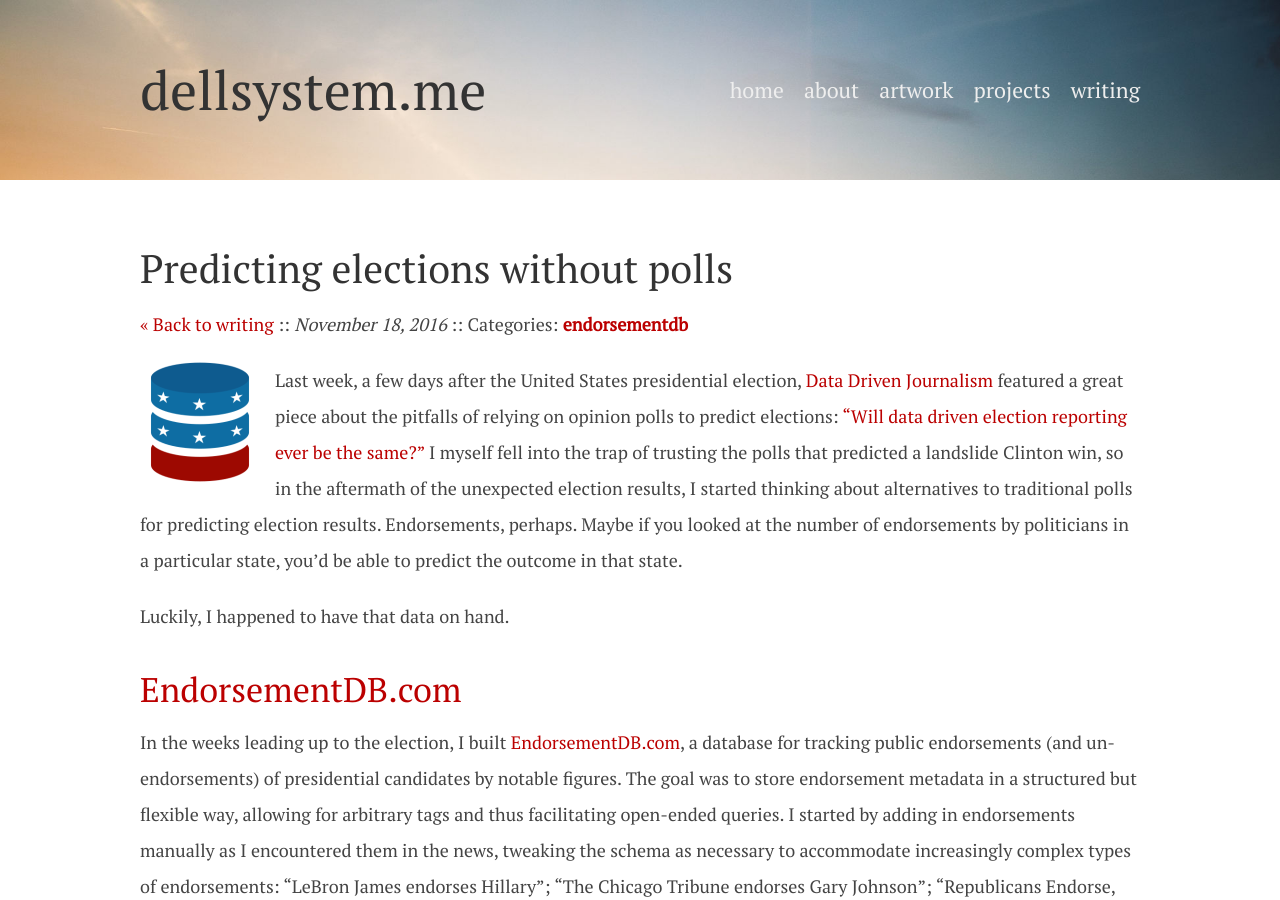
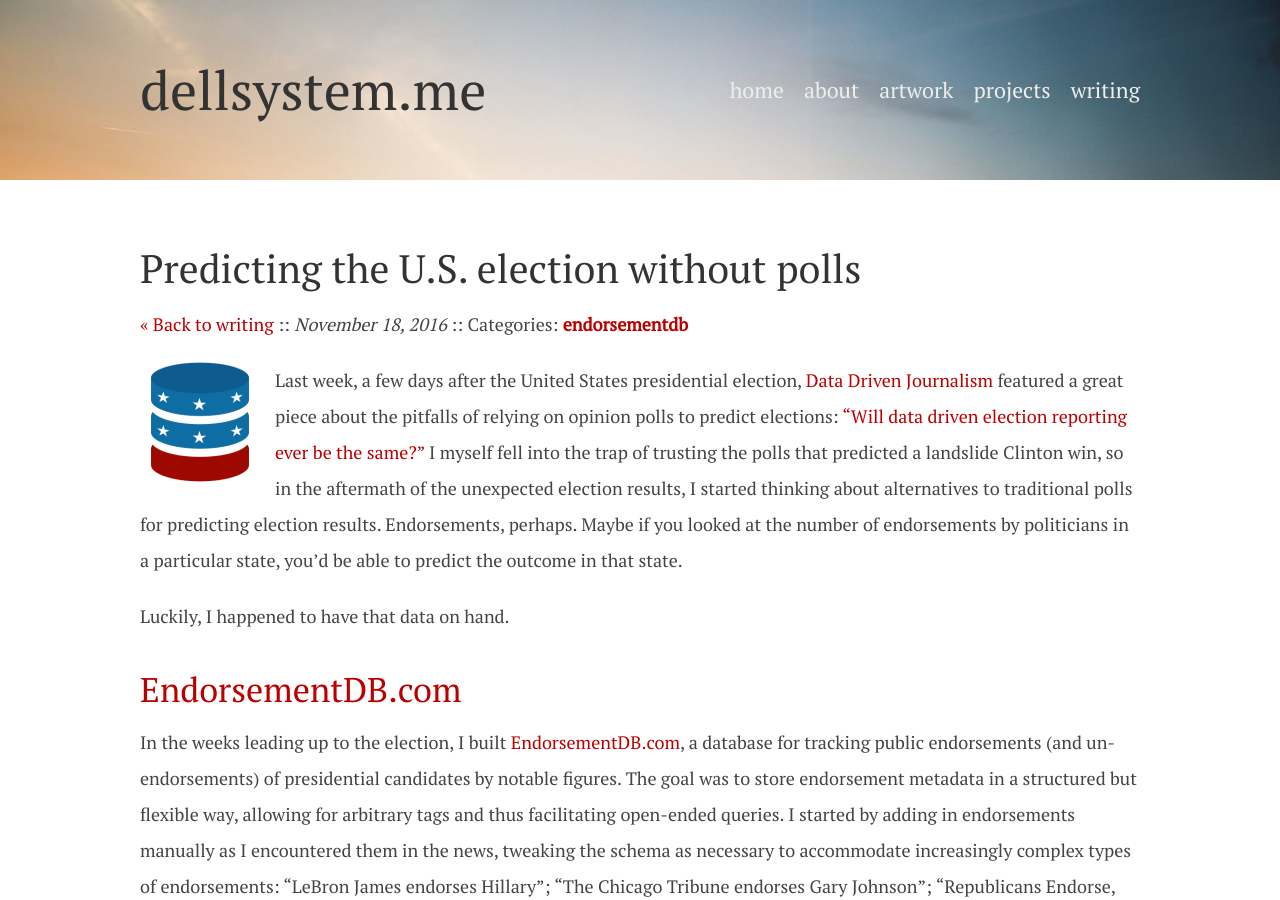
Before and after one commit to dellsystem/dellsystem.github.io, a Jekyll site: the page built from _posts/2016-11-18-predicting-elections.md, in a window 1280 px wide and 900 px high. Built offline with Jekyll 4.4.1, drawn with Linux system fonts in a browser that asks for light colours.

Commit message:
Change title of predicting-elections post

```diff
--- a/_posts/2016-11-18-predicting-elections.md
+++ b/_posts/2016-11-18-predicting-elections.md
@@ -1,6 +1,6 @@
 ---
 layout: post
-title: Predicting elections without polls
+title: Predicting the U.S. election without polls
 categories: endorsementdb
 ---
 
```
